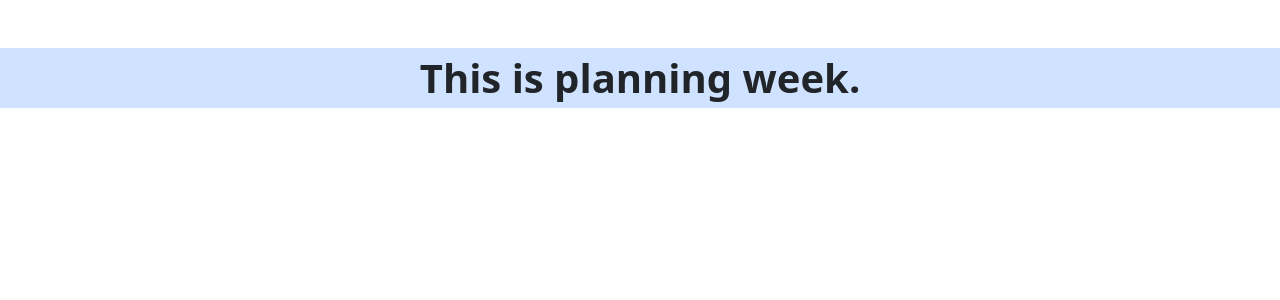
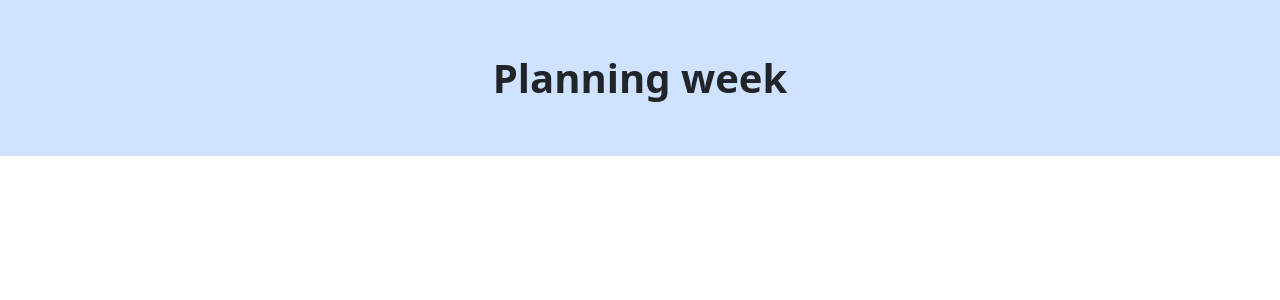
Before and after one commit to kennith/today, a Vue app: page / in a window 1280 px wide. Shown: the top 300 px of the page. Built offline with nearby package versions, Linux system fonts and the light colour scheme.

Commit message:
update banner font color and layout

```diff
--- a/src/components/ThisWeek.vue
+++ b/src/components/ThisWeek.vue
@@ -1,6 +1,6 @@
 <template>
-    <div class="text-center my-5 fs-1 fw-bolder" :class="backgroundColor()">
-        This is {{ weekLabel() }} week.
+    <div class="text-center py-5 fs-1 fw-bolder" :class="backgroundColor()">
+        {{ weekLabel() }} week
     </div>
 </template>
 
@@ -15,10 +15,10 @@ function isDevelopmentweek() {
 
 function weekLabel() {
     if (isDevelopmentweek()) {
-        return 'development';
+        return 'Development';
     }
 
-    return 'planning';
+    return 'Planning';
 }
 
 function backgroundColor() {
```
